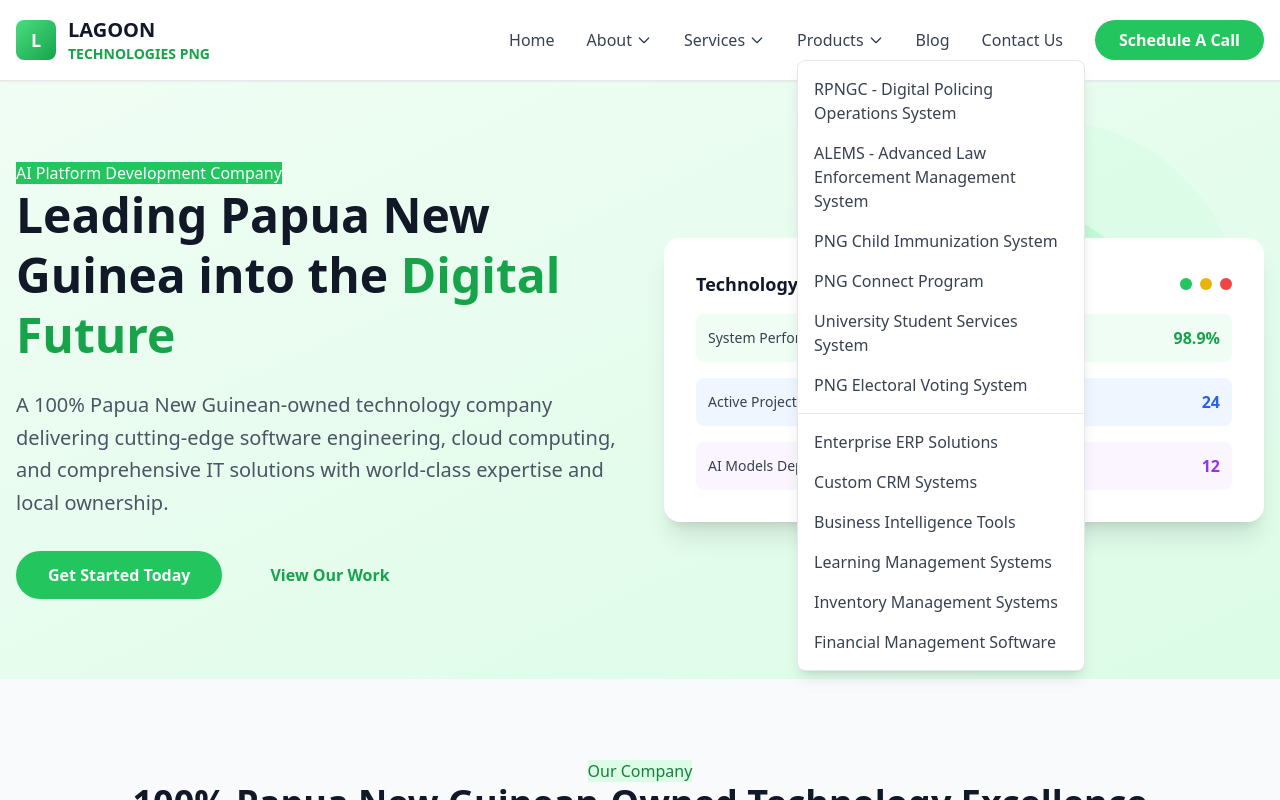
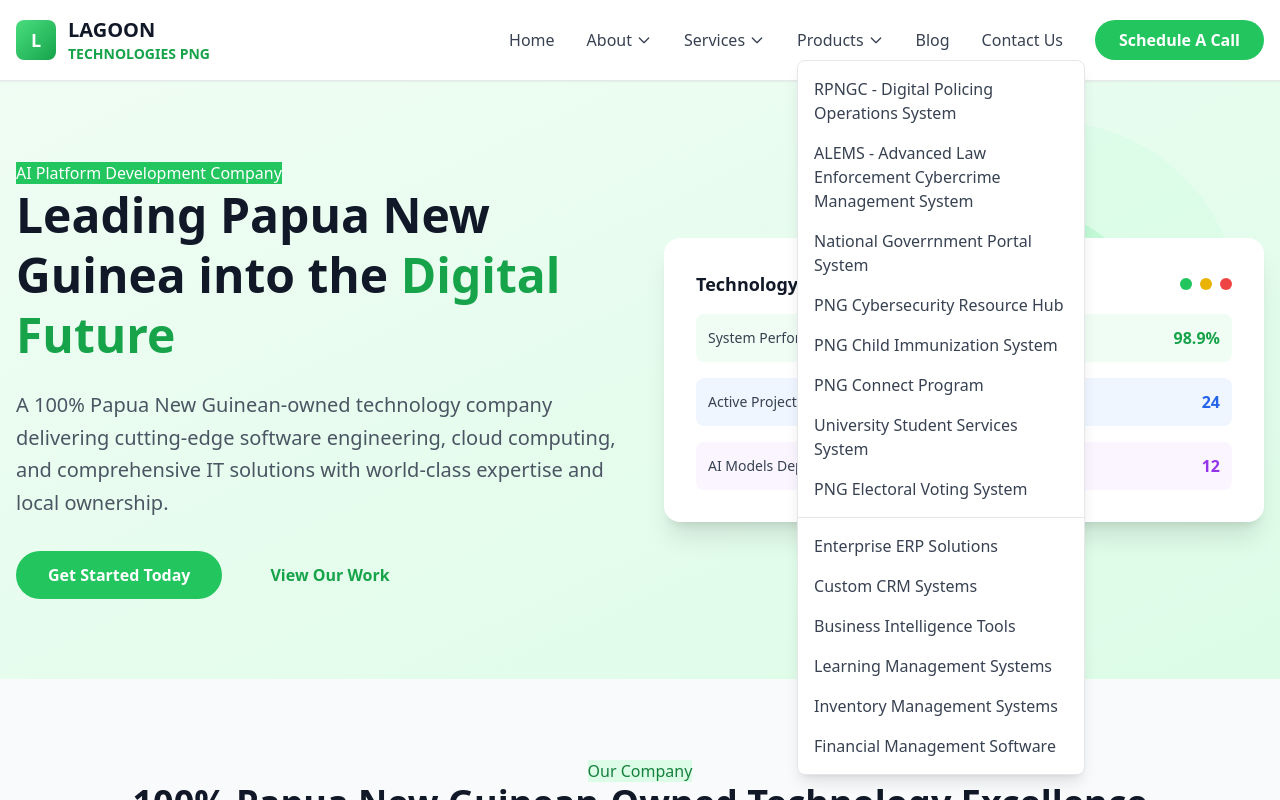
Before and after one commit to tpdc055/lagoontech, a Next.js app: page / in a window 1280 px wide. Both pictures are taken after a click on the button "Products". Shown: the top 800 px of the page. Built offline with nearby package versions, Linux system fonts and the light colour scheme.

Commit message:
Update page.tsx
updated pages

```diff
--- a/src/app/page.tsx
+++ b/src/app/page.tsx
@@ -123,8 +123,29 @@
                       rel="noopener noreferrer"
                       className="block px-4 py-2 text-gray-700 hover:bg-green-50 hover:text-green-600"
                     >
-                      ALEMS - Advanced Law Enforcement Management System
+                      ALEMS - Advanced Law Enforcement Cybercrime Management System
                     </a>
+                     <a
+                      href="https://pngdigital.netlify.app/"
+                      target="_blank"
+                      rel="noopener noreferrer"
+                      className="block px-4 py-2 text-gray-700 hover:bg-green-50 hover:text-green-600"
+                    >
+                      National Goverrnment Portal System
+                    </a>
+                    <a
+                      href="https://pngcsc.netlify.app/"
+                      target="_blank"
+                      rel="noopener noreferrer"
+                      className="block px-4 py-2 text-gray-700 hover:bg-green-50 hover:text-green-600"
+                    >
+                      PNG Cybersecurity Resource Hub
+                    </a>
+
+
+
+
+
                     <a
                       href="https://immunization.vercel.app/"
                       target="_blank"
```
